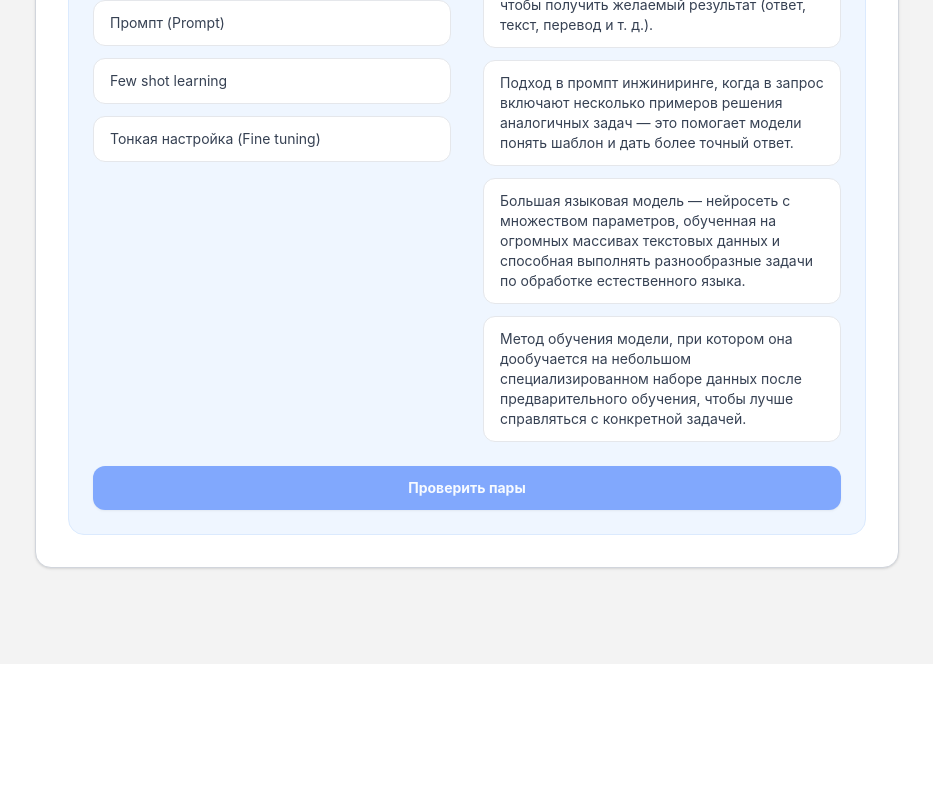
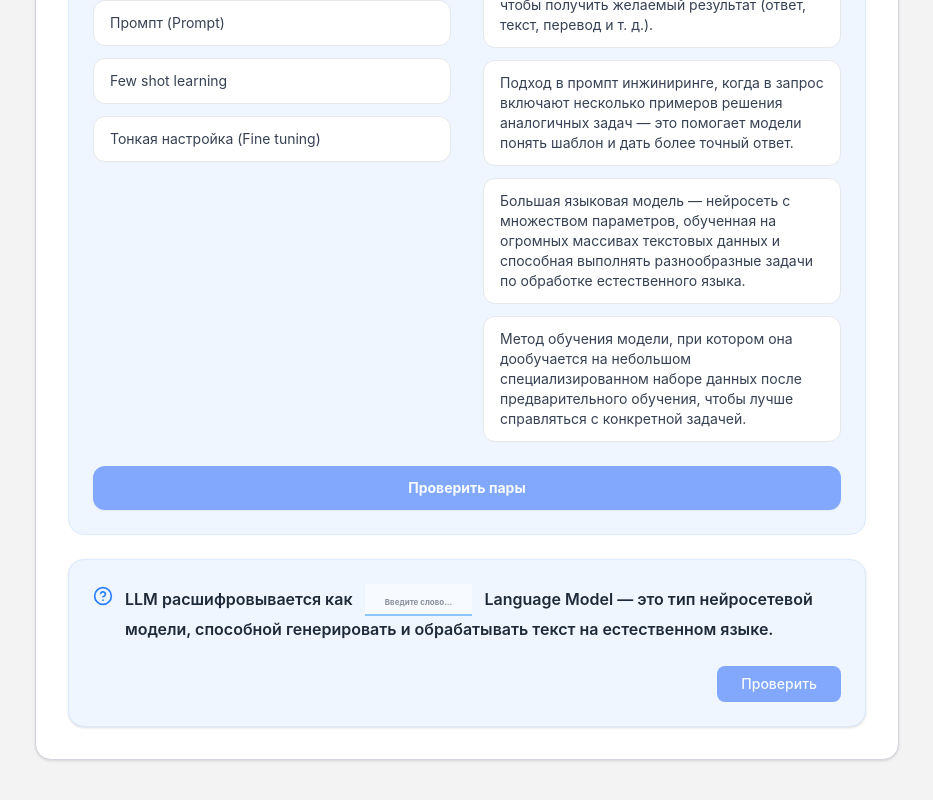
Before and after one commit to miklyaev/Prompt-Engineering-Portal, a React (Vite) app: page /tests in a window 1280 px wide. Shown: the part 1500-2300 px from the top of the page, without its empty margins (173-1106 px from the left). Before the commit the page ends 2164 px from the top, so only its background shows below. Built offline with nearby package versions, Linux system fonts and the light colour scheme.

Commit message:
Введите слово

```diff
--- /dev/null
+++ b/src/components/FillTheBlank.tsx
@@ -0,0 +1,111 @@
+import React, { useState } from 'react';
+import { CheckCircle, XCircle, HelpCircle } from 'lucide-react';
+import { motion, AnimatePresence } from 'framer-motion';
+import { clsx, type ClassValue } from 'clsx';
+import { twMerge } from 'tailwind-merge';
+
+function cn(...inputs: ClassValue[]) {
+	return twMerge(clsx(inputs));
+}
+
+interface FillTheBlankProps {
+	question: string;
+	correctAnswer: string;
+	className?: string;
+}
+
+const FillTheBlank: React.FC<FillTheBlankProps> = ({
+	question,
+	correctAnswer,
+	className = "my-8",
+}) => {
+	const [userInput, setUserInput] = useState('');
+	const [isSubmitted, setIsSubmitted] = useState(false);
+	const isCorrect = userInput.trim().toLowerCase() === correctAnswer.toLowerCase();
+
+	const parts = question.split('______');
+
+	const handleSubmit = (e?: React.FormEvent) => {
+		if (e) e.preventDefault();
+		if (isSubmitted || !userInput.trim()) return;
+		setIsSubmitted(true);
+	};
+
+	const handleReset = () => {
+		setUserInput('');
+		setIsSubmitted(false);
+	};
+
+	return (
+		<div className={cn("bg-blue-50 border border-blue-100 rounded-2xl p-6 space-y-4 shadow-sm", className)}>
+			<div className="flex items-start gap-3">
+				<HelpCircle size={20} className="text-blue-500 mt-0.5 shrink-0" />
+				<div className="font-semibold text-gray-800 text-base leading-relaxed">
+					{parts[0]}
+					<form onSubmit={handleSubmit} className="inline-block mx-2">
+						<input
+							type="text"
+							value={userInput}
+							onChange={(e) => !isSubmitted && setUserInput(e.target.value)}
+							disabled={isSubmitted}
+							placeholder="Введите слово..."
+							className={cn(
+								"border-b-2 px-2 py-0.5 outline-none transition-colors text-center font-bold placeholder:text-[0.5em]",
+								!isSubmitted && "border-blue-300 focus:border-blue-600 bg-white/50",
+								isSubmitted && isCorrect && "border-green-500 text-green-600 bg-green-50",
+								isSubmitted && !isCorrect && "border-red-500 text-red-600 bg-red-50"
+							)}
+							style={{ width: `${Math.max(correctAnswer.length + 2, 10)}ch` }}
+						/>
+					</form>
+					{parts[1]}
+				</div>
+			</div>
+
+			{!isSubmitted ? (
+				<div className="flex justify-end pt-2">
+					<button
+						onClick={() => handleSubmit()}
+						disabled={!userInput.trim()}
+						className="px-6 py-2 bg-blue-600 text-white rounded-lg font-medium hover:bg-blue-700 disabled:opacity-50 disabled:cursor-not-allowed transition-colors text-sm"
+					>
+						Проверить
+					</button>
+				</div>
+			) : (
+				<div className="flex items-center justify-between pt-2">
+					<AnimatePresence mode="wait">
+						<motion.div
+							initial={{ opacity: 0, y: 10 }}
+							animate={{ opacity: 1, y: 0 }}
+							className={cn(
+								"flex items-center gap-2 text-sm font-medium",
+								isCorrect ? "text-green-700" : "text-red-700"
+							)}
+						>
+							{isCorrect ? (
+								<>
+									<CheckCircle size={16} />
+									<span>✓ Верно! Отличная работа.</span>
+								</>
+							) : (
+								<>
+									<XCircle size={16} />
+									<span>✗ Неправильно.</span>
+								</>
+							)}						</motion.div>
+					</AnimatePresence>
+					<button
+						onClick={handleReset}
+						className="text-xs text-blue-600 hover:text-blue-800 underline underline-offset-2 focus:outline-none focus:ring-1 focus:ring-blue-500 rounded px-1"
+						aria-label="Попробовать снова"
+					>
+						Попробовать снова
+					</button>
+				</div>
+			)}
+		</div>
+	);
+};
+
+export default FillTheBlank;
--- a/src/data/tests.json
+++ b/src/data/tests.json
@@ -75,6 +75,12 @@
 				"3": "C",
 				"4": "A"
 			}
+		},
+		{
+			"id": "st-4",
+			"type": "fill-the-blank",
+			"question": "LLM расшифровывается как ______ Language Model — это тип нейросетевой модели, способной генерировать и обрабатывать текст на естественном языке.",
+			"correctAnswer": "Large"
 		}
 	]
 }
--- a/src/pages/TestsPage.tsx
+++ b/src/pages/TestsPage.tsx
@@ -3,8 +3,8 @@ import ProgressBar from '../components/ProgressBar';
 import SingleChoice from '../components/SingleChoice';
 import MultipleChoice from '../components/MultipleChoice';
 import MatchPairs from '../components/MatchPairs';
+import FillTheBlank from '../components/FillTheBlank';
 import testsData from '../data/tests.json';
-
 const TestsPage: React.FC = () => {
   // В будущем эти данные будут приходить из состояния приложения или API
   const completedTests = 0;
@@ -71,6 +71,16 @@ const TestsPage: React.FC = () => {
             );
           }
 
+          if (test.type === 'fill-the-blank') {
+            return (
+              <FillTheBlank
+                key={test.id}
+                question={test.question}
+                correctAnswer={test.correctAnswer as string}
+                className="my-0"
+              />
+            );
+          }
           return null;
         })}
         </div>
```
